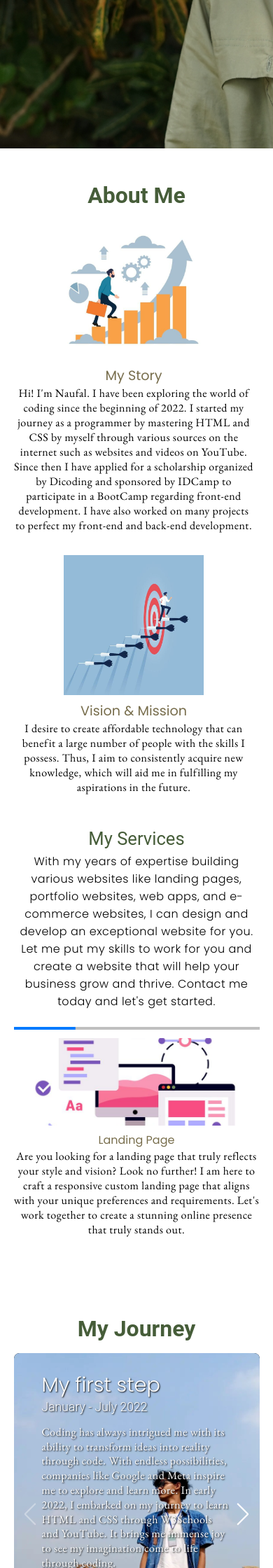
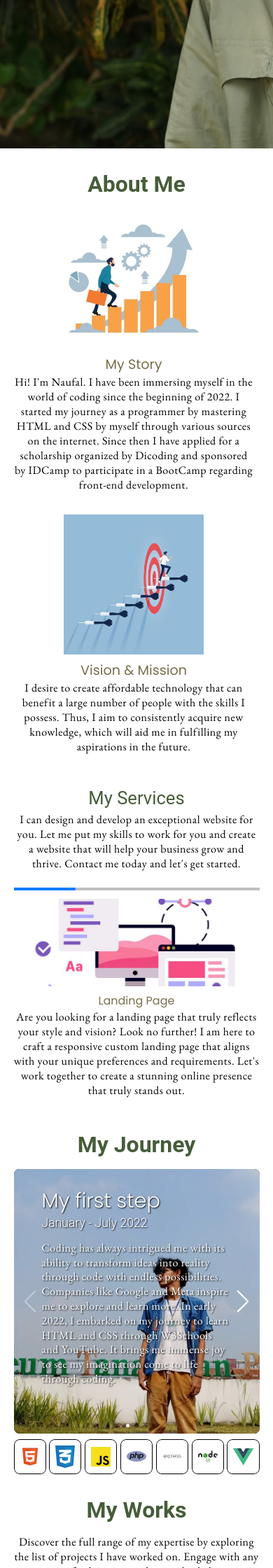
Before and after one commit to nauffal-rizky/nauffal-rizky.github.io, a PHP site: page / in a window 390 px wide. Shown: the part 632-2872 px from the top of the page at 70% size. Run offline with PHP 8.4, Linux system fonts and the light colour scheme; some libraries are stand-ins or nearby versions.

Commit message:
HOMEUPDATES230524

```diff
--- a/index.html
+++ b/index.html
@@ -18,21 +18,21 @@
 		<header>
 			<nav class="navbar">
 				<div class="logo">
-					<a href="#">nauffal.site</a>
+					<a href="#home" class="nav-link">nauffal.site</a>
 					<i class="fa-solid fa-bars"></i>
 				</div>
 				<ul class="toggle-links">
 					<li>
-						<a href="#about-me">About Me</a>
+						<a href="#about-me" class="nav-link">About Me</a>
 					</li>
 					<li>
-						<a href="#my-journey">My Journey</a>
+						<a href="#my-journey" class="nav-link">My Journey</a>
 					</li>
 					<li>
-						<a href="#my-works">My Works</a>
+						<a href="#my-works" class="nav-link">My Works</a>
 					</li>
 					<li>
-						<a href="#contact">Contact Me</a>
+						<a href="#contact" class="nav-link">Contact Me</a>
 					</li>
 				</ul>
 				<ul class="social-links">
@@ -78,14 +78,12 @@
 								<div class="desc">
 									<span>My Story</span>
 									<p>
-										Hi! I'm Naufal. I have been exploring the world of coding
-										since the beginning of 2022. I started my journey as a
-										programmer by mastering HTML and CSS by myself through
-										various sources on the internet such as websites and videos
-										on YouTube. Since then I have applied for a scholarship
-										organized by Dicoding and sponsored by IDCamp to participate
-										in a BootCamp regarding front-end development. I have also
-										worked on many projects to perfect my front-end and back-end
+										Hi! I'm Naufal. I have been immersing myself in the world of
+										coding since the beginning of 2022. I started my journey as
+										a programmer by mastering HTML and CSS by myself through
+										various sources on the internet. Since then I have applied
+										for a scholarship organized by Dicoding and sponsored by
+										IDCamp to participate in a BootCamp regarding front-end
 										development.
 									</p>
 								</div>
@@ -106,12 +104,10 @@
 						<div class="service-header">
 							<span>My Services</span>
 							<p>
-								With my years of expertise building various websites like
-								landing pages, portfolio websites, web apps, and e-commerce
-								websites, I can design and develop an exceptional website for
-								you. Let me put my skills to work for you and create a website
-								that will help your business grow and thrive. Contact me today
-								and let's get started.
+								I can design and develop an exceptional website for you. Let me
+								put my skills to work for you and create a website that will
+								help your business grow and thrive. Contact me today and let's
+								get started.
 							</p>
 						</div>
 						<div class="swiper myServices">
@@ -192,8 +188,8 @@
 										<div class="text" data-swiper-parallax="-100">
 											<p>
 												Coding has always intrigued me with its ability to
-												transform ideas into reality through code. With endless
-												possibilities, companies like Google and Meta inspire me
+												transform ideas into reality through code with endless
+												possibilities. Companies like Google and Meta inspire me
 												to explore and learn more. In early 2022, I embarked on
 												my journey to learn HTML and CSS through W3Schools and
 												YouTube. It brings me immense joy to see my imagination
@@ -231,11 +227,8 @@
 										<div class="text" data-swiper-parallax="-100">
 											<p>
 												As I delved deeper into the world of coding, my interest
-												in honing my skills to achieve my dream of building a
-												company focused on software development and technical
-												support intensified. To this end, I relentlessly
-												challenged myself to learn new things, such as back-end
-												development and other programming languages. In
+												in programming intensified. To this end, I relentlessly
+												challenged myself to learn other programming skills. In
 												addition, I actively sought out freelancing
 												opportunities both online and in-person to gain as much
 												experience as possible. I am determined to succeed and
--- a/script.js
+++ b/script.js
@@ -41,7 +41,7 @@ navDrop.addEventListener("click", () => {
 	}
 });
 
-const toggles = document.querySelectorAll(".toggle-links li a");
+const toggles = document.querySelectorAll(".nav-link");
 toggles.forEach((toggle) => {
 	toggle.addEventListener("click", (e) => {
 		e.preventDefault();
--- a/style.css
+++ b/style.css
@@ -31,7 +31,6 @@ section {
 	align-items: center;
 	width: 1000px;
 	max-width: 90%;
-	padding: 3rem 0;
 }
 .title {
 	color: var(--main2);
@@ -179,6 +178,13 @@ footer a {
 }
 
 /* ABOUT US */
+.about-me,
+.my-works {
+	padding: 3rem 0;
+}
+.about-me .wrapper {
+	width: 900px;
+}
 .about-me .wrapper .content {
 	width: 100%;
 }
@@ -232,7 +238,7 @@ footer a {
 	margin: 0 0 0.5rem 0;
 }
 .about-me .wrapper .content .service-header p {
-	font-family: var(--fontB);
+	font-family: var(--fontC);
 	font-size: 1.2rem;
 	font-weight: 300;
 }
@@ -285,6 +291,9 @@ footer a {
 }
 
 /* MY JOURNEY */
+.my-journey .wrapper {
+	width: 800px;
+}
 .my-journey .wrapper .content {
 	width: 100%;
 }
@@ -326,6 +335,7 @@ footer a {
 	-webkit-background-size: cover;
 	background-size: cover;
 	background-position: center;
+	filter: brightness(90%);
 }
 .my-journey
 	.wrapper
@@ -488,6 +498,9 @@ footer a {
 }
 
 /* CONTACT */
+.contact {
+	padding: 0 0 3rem 0;
+}
 .contact .wrapper .content {
 	display: grid;
 	grid-template-columns: repeat(auto-fit, minmax(200px, 1fr));
@@ -975,6 +988,10 @@ footer .social-links a {
 		font-size: 2rem;
 		margin: 0 0 1rem 0;
 	}
+	.about-me,
+	.my-works {
+		padding: 2rem 0;
+	}
 	.about-me .wrapper .content .col .row img {
 		width: 200px;
 		height: 200px;
@@ -1080,6 +1097,9 @@ footer .social-links a {
 		:is(.name, .timeline) {
 		font-size: 1.1rem;
 	}
+	.contact {
+		padding: 0 0 2rem 0;
+	}
 	.contact .wrapper .content {
 		gap: 1rem;
 		width: 400px;
@@ -1128,4 +1148,19 @@ footer .social-links a {
 	.about-me .wrapper .content .myServices .swiper-wrapper .swiper-slide {
 		width: 100%;
 	}
+	.contact .wrapper .content .get-in-touch .col .row {
+		gap: 0.5rem;
+	}
+	.contact .wrapper .content .get-in-touch .col .row i {
+		font-size: 1.1rem;
+	}
+	footer span,
+	footer a {
+		font-size: 1rem;
+	}
+	footer span,
+	footer .toggle-links a,
+	.contact .wrapper .content .get-in-touch .col .row .text span {
+		font-size: 0.9rem;
+	}
 }
```
